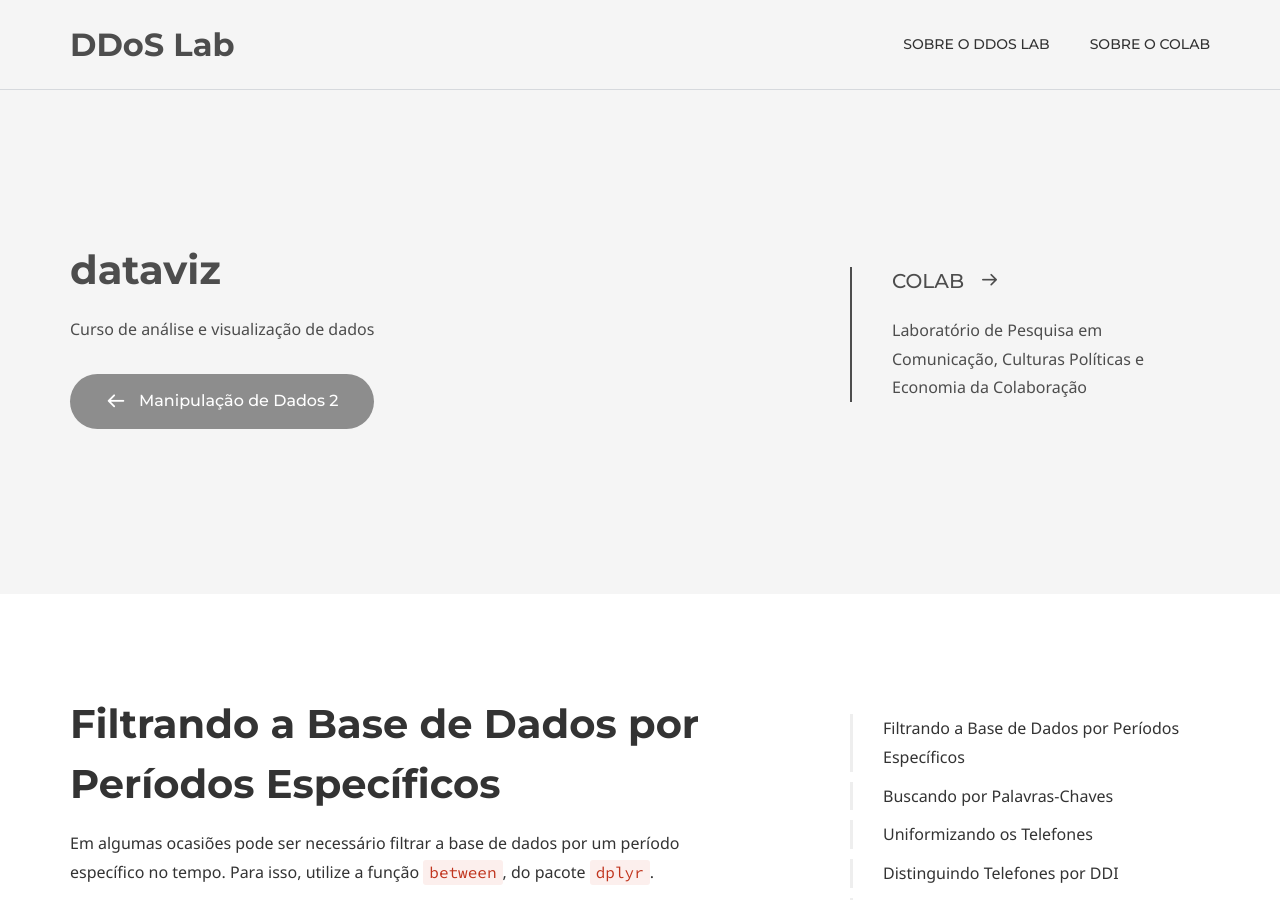
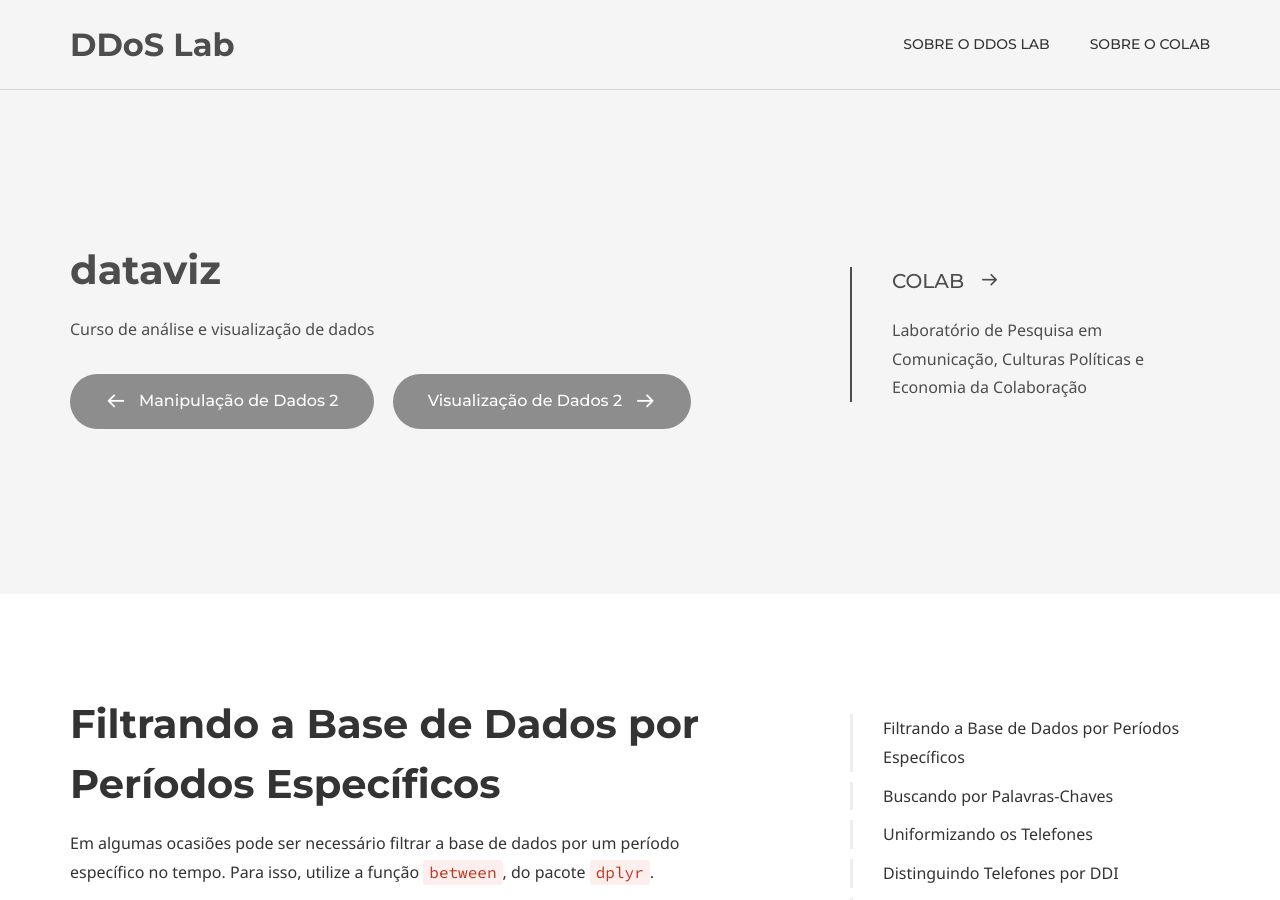
Before and after one commit to coLAB-UFF/docs, a Jekyll site: the page built from dataviz_06.md, in a window 1280 px wide and 900 px high. Built offline with Jekyll 4.4.1, drawn with Linux system fonts in a browser that asks for light colours; some web fonts are replaced; some of the changed text lies outside the part shown.

Commit message:
Update dataviz_06.md

```diff
--- a/dataviz_06.md
+++ b/dataviz_06.md
@@ -22,7 +22,10 @@ micro_nav: false
 page_nav:
     prev:
         content: Manipulação de Dados 2
-        url: '/zeeschuimer_04'
+        url: '/dataviz_05'
+    next:
+        content: Visualização de Dados 2
+        url: '/dataviz_07'
 
 ---
 
```
